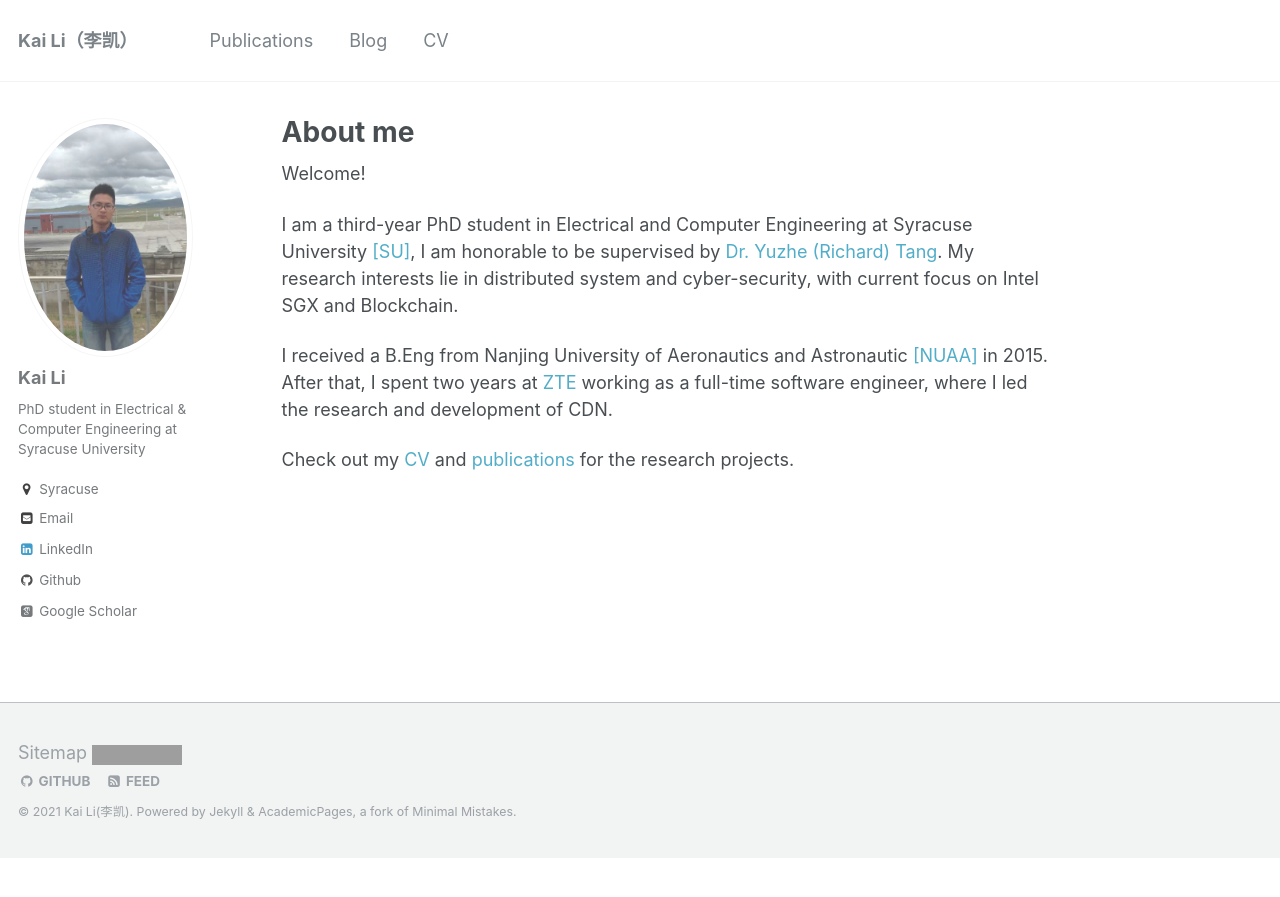
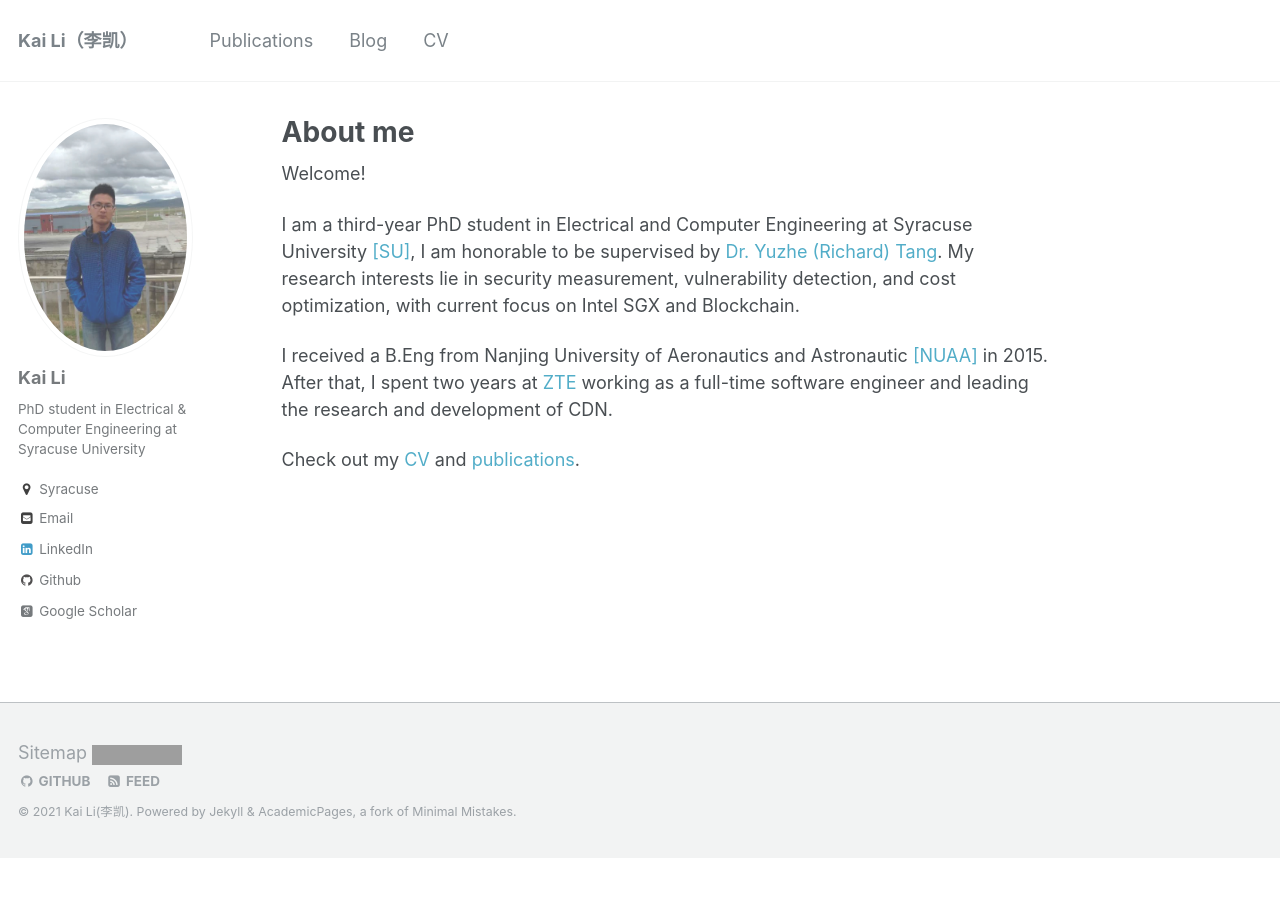
Before and after one commit to likai1993/likai1993.github.io, a Jekyll site: the page built from _pages/about.md, in a window 1280 px wide. Shown: the top 897 px of the page. Built offline with Jekyll 4.4.1, drawn with Linux system fonts in a browser that asks for light colours; some web fonts are replaced; grey boxes are pictures that could not be loaded.

Commit message:
Update about.md

```diff
--- a/_pages/about.md
+++ b/_pages/about.md
@@ -10,8 +10,8 @@ redirect_from:
 
 Welcome!
 
-I am a third-year PhD student in Electrical and Computer Engineering at Syracuse University [[SU]](http://eng-cs.syr.edu/our-departments/electrical-engineering-and-computer-science), I am honorable to be supervised by [Dr. Yuzhe (Richard) Tang](http://tristartom.github.io/). My research interests lie in distributed system and cyber-security, with current focus on Intel SGX and Blockchain.
+I am a third-year PhD student in Electrical and Computer Engineering at Syracuse University [[SU]](http://eng-cs.syr.edu/our-departments/electrical-engineering-and-computer-science), I am honorable to be supervised by [Dr. Yuzhe (Richard) Tang](http://tristartom.github.io/). My research interests lie in security measurement, vulnerability detection, and cost optimization, with current focus on Intel SGX and Blockchain.
 
-I received a B.Eng from Nanjing University of Aeronautics and Astronautic [[NUAA]](http://www.nuaa.edu.cn) in 2015. After that, I spent two years at [ZTE](http://www.zte.com.cn/global/) working as a full-time software engineer, where I led the research and development of CDN.
+I received a B.Eng from Nanjing University of Aeronautics and Astronautic [[NUAA]](http://www.nuaa.edu.cn) in 2015. After that, I spent two years at [ZTE](http://www.zte.com.cn/global/) working as a full-time software engineer and leading the research and development of CDN.
 
-Check out my [CV](https://likai1993.github.io/cv/) and [publications](https://likai1993.github.io/publications/) for the research projects.
+Check out my [CV](https://likai1993.github.io/cv/) and [publications](https://likai1993.github.io/publications/).
```
